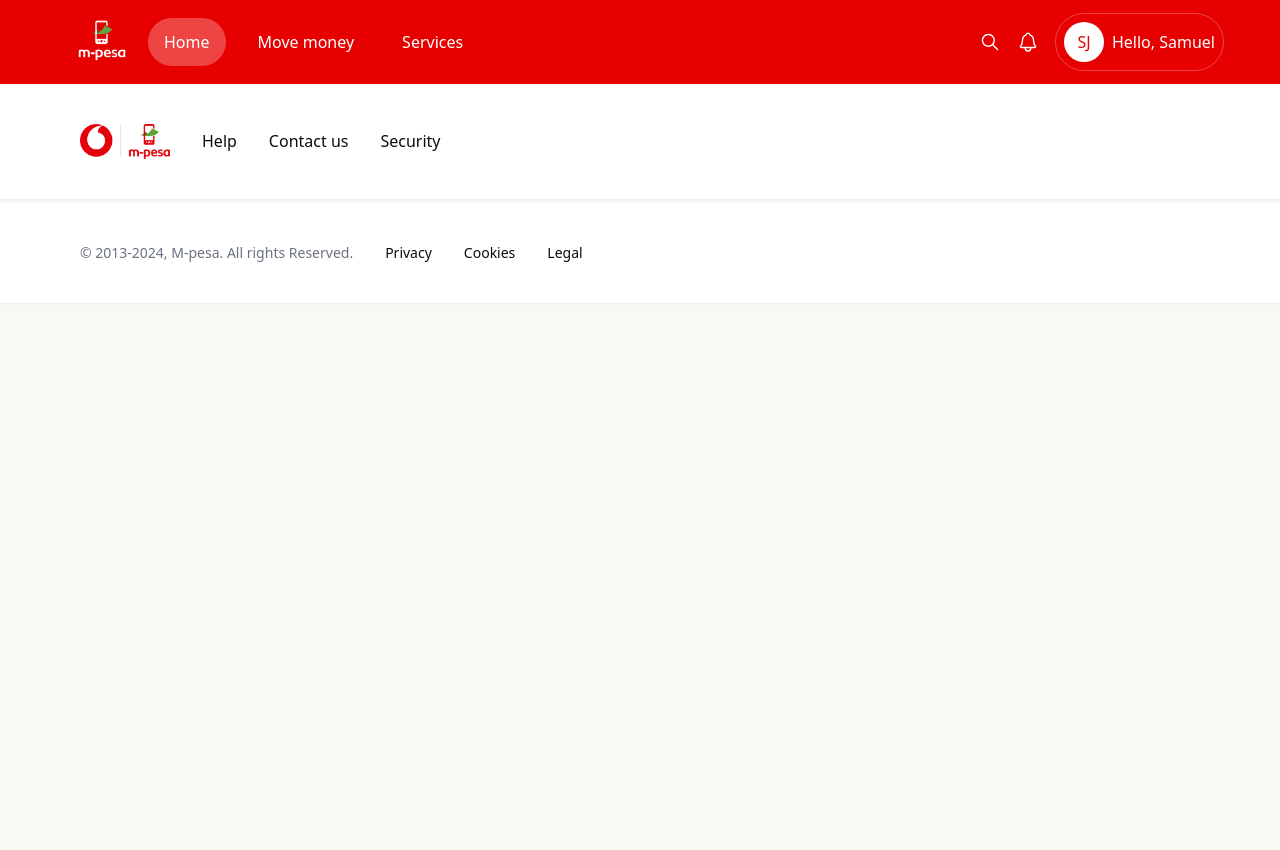
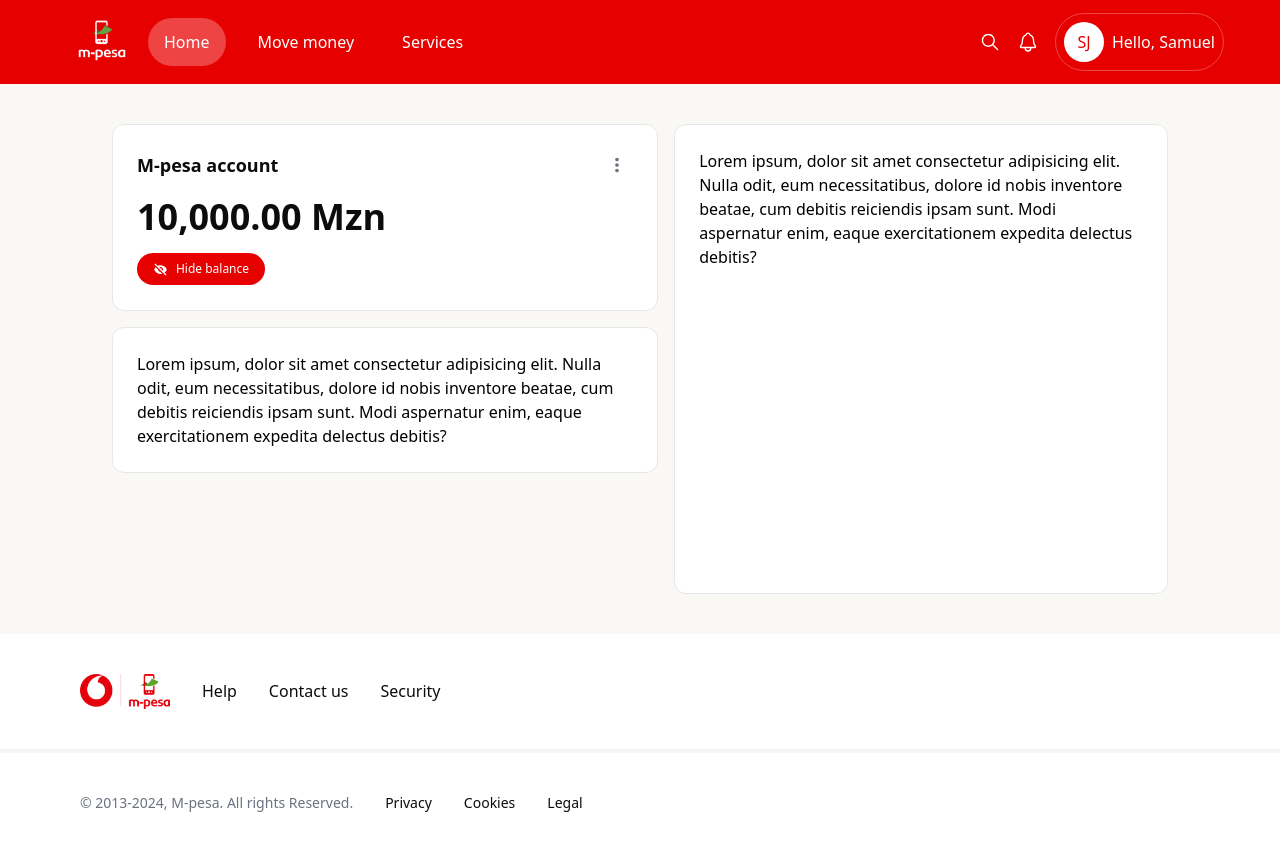
Before and after one commit to samuellangajr/My-Mpesa-Web, a Next.js app in the folder frontend/: page / in a window 1280 px wide. Shown: the top 850 px of the page. Before the commit the page ends 800 px from the top, so only its background shows below. Built offline with nearby package versions, Linux system fonts and the light colour scheme.

Commit message:
feat: home layout and account balance

```diff
--- a/frontend/src/app/page.tsx
+++ b/frontend/src/app/page.tsx
@@ -1,7 +1,26 @@
+"use client";
+import Balance from "@components/home/balance";
 export default function Home() {
-  return (
-    <main>
-
-    </main>
-  );
+    return (
+        <main className="grid grid-rows-12 grid-flow-col px-28 py-10 gap-4">
+            {/*Balance*/}
+            <Balance />
+            <div className="row-span-4 bg-white p-6 rounded-xl border">
+                <p>
+                    Lorem ipsum, dolor sit amet consectetur adipisicing elit.
+                    Nulla odit, eum necessitatibus, dolore id nobis inventore
+                    beatae, cum debitis reiciendis ipsam sunt. Modi aspernatur
+                    enim, eaque exercitationem expedita delectus debitis?
+                </p>
+            </div>
+            <div className="row-span-12 bg-white p-6 rounded-xl border">
+                <p>
+                    Lorem ipsum, dolor sit amet consectetur adipisicing elit.
+                    Nulla odit, eum necessitatibus, dolore id nobis inventore
+                    beatae, cum debitis reiciendis ipsam sunt. Modi aspernatur
+                    enim, eaque exercitationem expedita delectus debitis?
+                </p>
+            </div>
+        </main>
+    );
 }
--- /dev/null
+++ b/frontend/src/components/home/balance.tsx
@@ -0,0 +1,44 @@
+import React, { useState } from "react";
+import { BiSolidHide } from "react-icons/bi";
+import { BiShow } from "react-icons/bi";
+import MoreOptions from "./moreOptions";
+
+const Balance: React.FC = () => {
+    const [showBalance, setShowBalance] = useState(true);
+
+    const toogleShowBalance = () => {
+        setShowBalance(!showBalance);
+    };
+    return (
+        <div className="row-span-5 bg-white p-6 rounded-xl border space-y-4">
+            <div className="flex justify-between items-center">
+                <h1
+                    className="hover:underline font-bold text-lg"
+                    style={{ color: "#0c0c0d" }}
+                >
+                    M-pesa account
+                </h1>
+                {/*Show more options*/}
+                <MoreOptions />
+            </div>
+            <p
+                className={`font-semibold text-4xl ${
+                    !showBalance ? "blur-lg" : ""
+                }`}
+                style={{ color: "#0c0c0d" }}
+            >
+                10,000.00 Mzn
+            </p>
+            <div
+                className="flex items-center justify-center w-32 space-x-2 p-2 rounded-full bg-mpesa text-white cursor-pointer"
+                onClick={toogleShowBalance}
+            >
+                {showBalance ? <BiSolidHide size={15} /> : <BiShow size={15} />}
+                <p className="text-xs">
+                    {showBalance ? "Hide balance" : "Show balance"}
+                </p>
+            </div>
+        </div>
+    );
+};
+export default Balance;
--- /dev/null
+++ b/frontend/src/components/home/moreOptions.tsx
@@ -0,0 +1,37 @@
+import { MdMoreVert } from "react-icons/md";
+import React, { useState } from "react";
+const MoreOptions: React.FC = () => {
+    const [showMore, setShowMore] = useState(false);
+    const toogleShowMore = () => {
+        setShowMore(!showMore);
+    };
+    return (
+        <div className="relative">
+            <div
+                className={`flex items-center justify-center text-gray-500 cursor-pointer hover:bg-mpesa hover:text-white rounded-full h-8 w-8 ${
+                    !showMore ? "" : "bg-mpesa text-white"
+                }`}
+                onClick={toogleShowMore}
+            >
+                <MdMoreVert size={22} />
+            </div>
+            {/*More options*/}
+            {showMore && (
+                <div className="absolute right-0 mt-2 w-56 bg-white border border-gray-300 rounded-md shadow-lg z-50 p-2">
+                    <ul className="space-y-1">
+                        <li className="cursor-pointer hover:border hover:border-red-500 py-2 px-3 rounded-md">
+                            Go to M-pesa Balance
+                        </li>
+                        <li className="cursor-pointer hover:border hover:border-red-500 py-2 px-3 rounded-md">
+                            Manage currencies
+                        </li>
+                        <li className="cursor-pointer hover:border hover:border-red-500 py-2 px-3 rounded-md">
+                            Get Help
+                        </li>
+                    </ul>
+                </div>
+            )}
+        </div>
+    );
+};
+export default MoreOptions;
```
